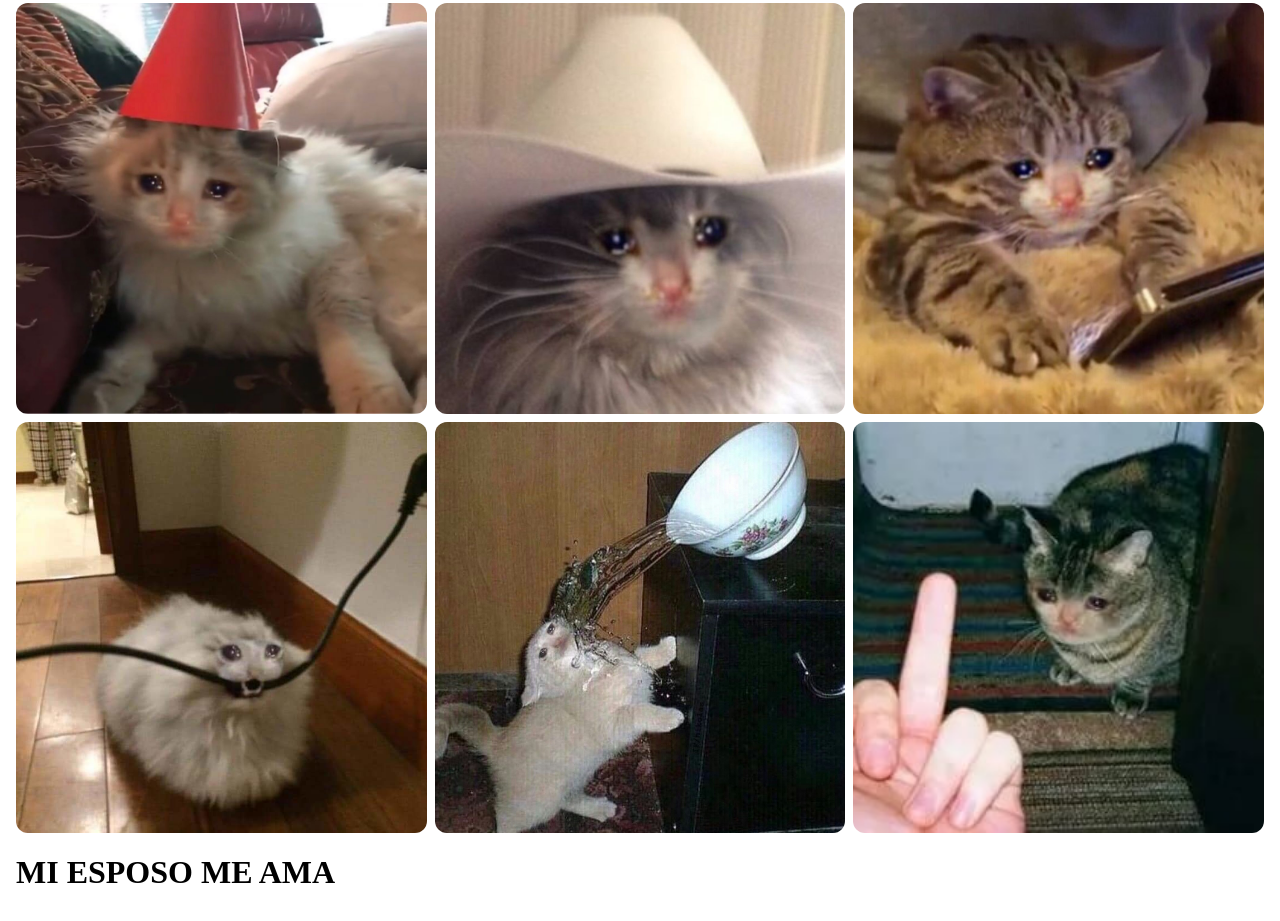
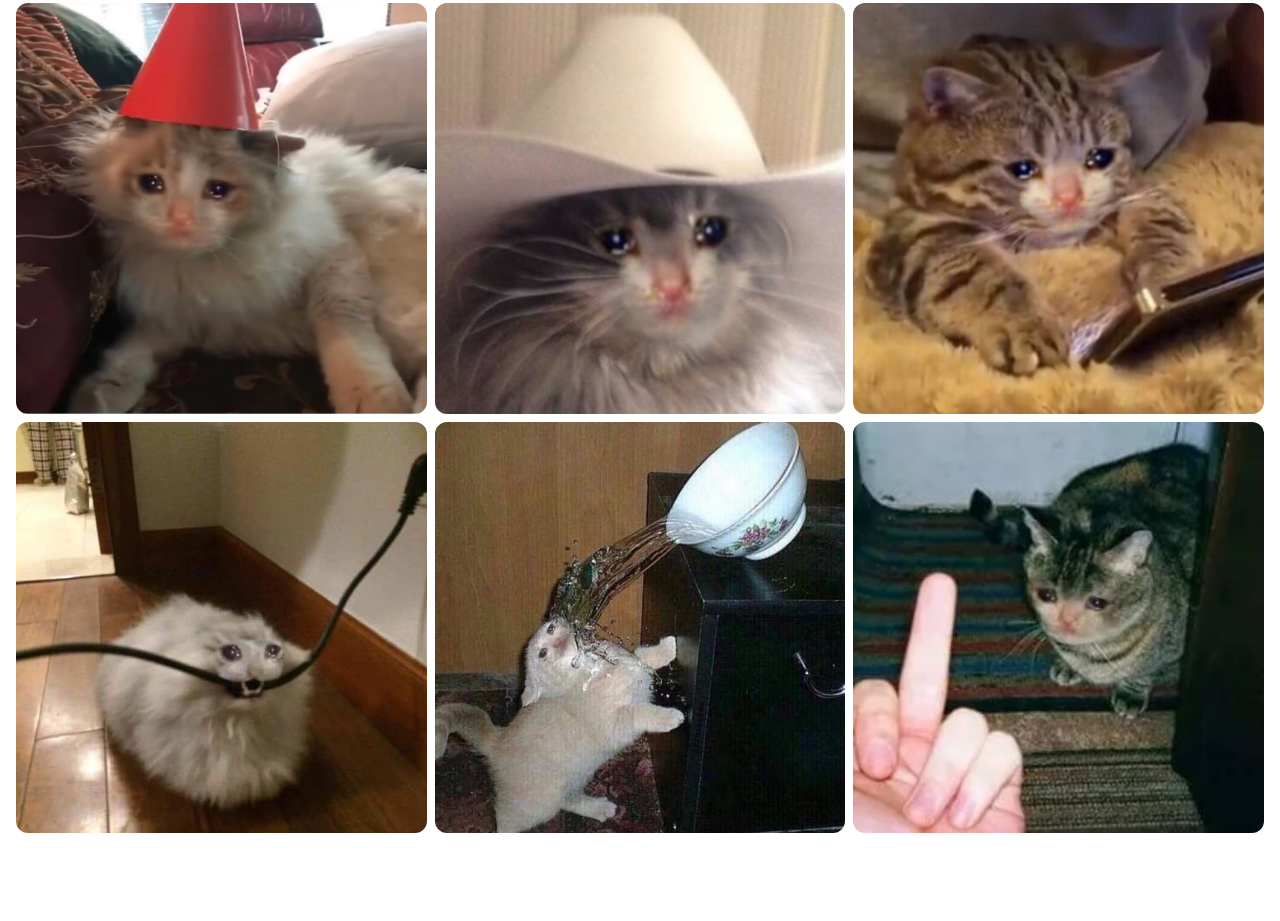
Before and after one commit to yulianabaque/yulianabaque_grid, a plain HTML site: page index.html in a window 1280 px wide. Shown: the part 850-1771 px from the top of the page. After the commit the page ends 1699 px from the top, so only its background shows below. Drawn offline with Linux system fonts and the light colour scheme.

Commit message:
Update index.html

```diff
--- a/index.html
+++ b/index.html
@@ -23,6 +23,5 @@
         <img src="img/cat-crying-11.jpg" alt="">
         <img src="img/cat-crying-12.jpg" alt="">
     </div>
-    <h1>MI ESPOSO ME AMA</h1>
 </body>
 </html>
```
